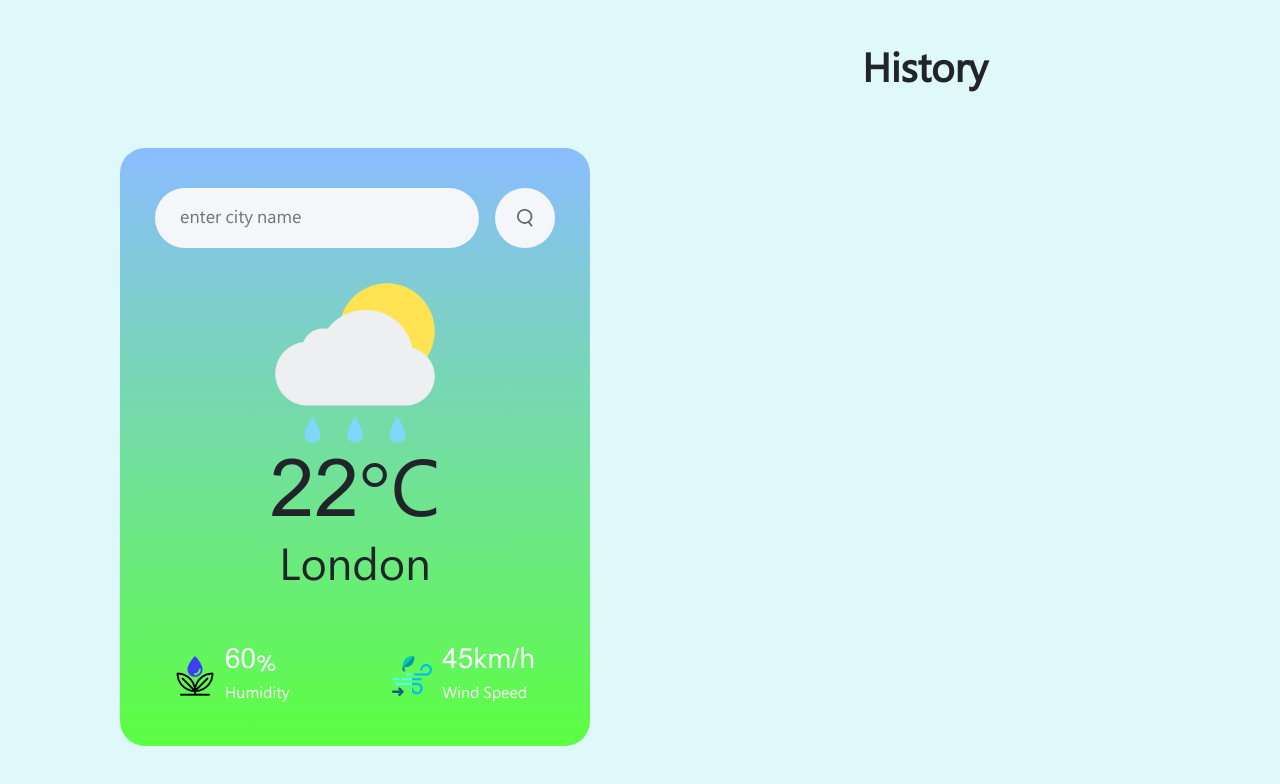
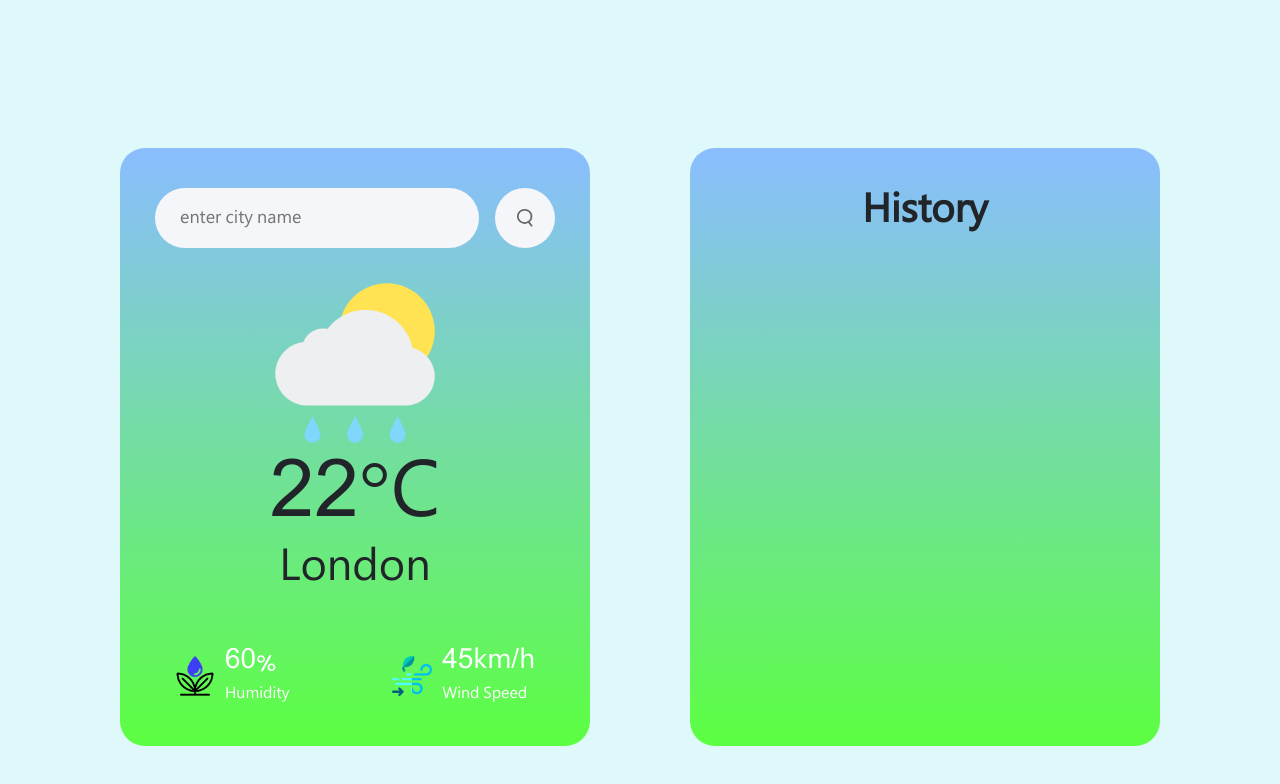
Before and after one commit to aminDB81/weather-project, a plain HTML site: page index.html in a window 1280 px wide. Drawn offline with nearby package versions, Linux system fonts and the light colour scheme; no server answers.

Commit message:
Modify the name of some classes

```diff
--- a/css/style.css
+++ b/css/style.css
@@ -20,7 +20,7 @@ body {
 }
 
 .cards,
-.Second-catds {
+.Second-cards {
   width: 100%;
   max-width: 470px;
   background: rgb(92, 255, 66);
--- a/index.html
+++ b/index.html
@@ -1,3 +1,4 @@
+<!DOCTYPE html>
 <html lang="en">
     <head>
         <meta charset="UTF-8">
@@ -45,7 +46,7 @@
                             </div>
                         </div>
                     </div>
-                    <div class="col-12 col-md-6 econd-catds">
+                    <div class="col-12 col-md-6 Second-cards">
                         <div><h1 class="text-center fw-bolder">History</h1></div>
                         <div class="history"></div>
                     </div>
```
